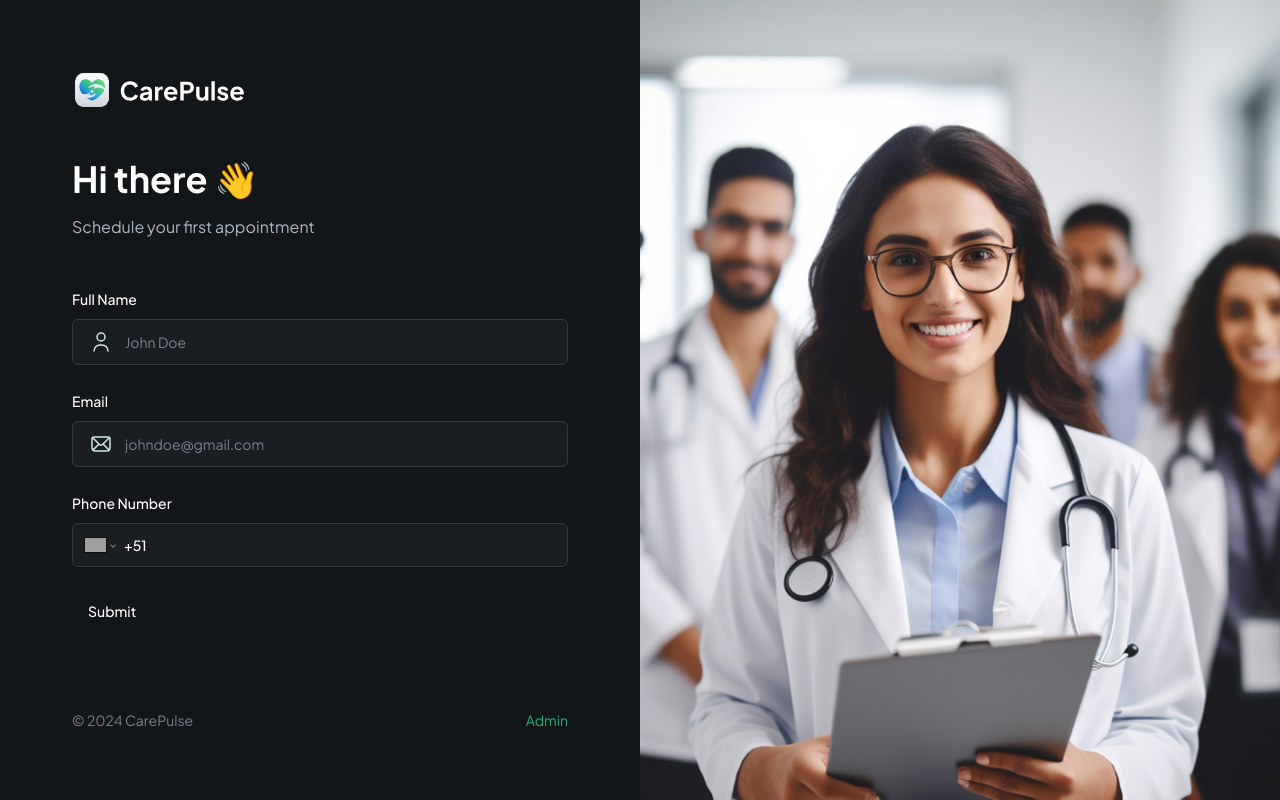
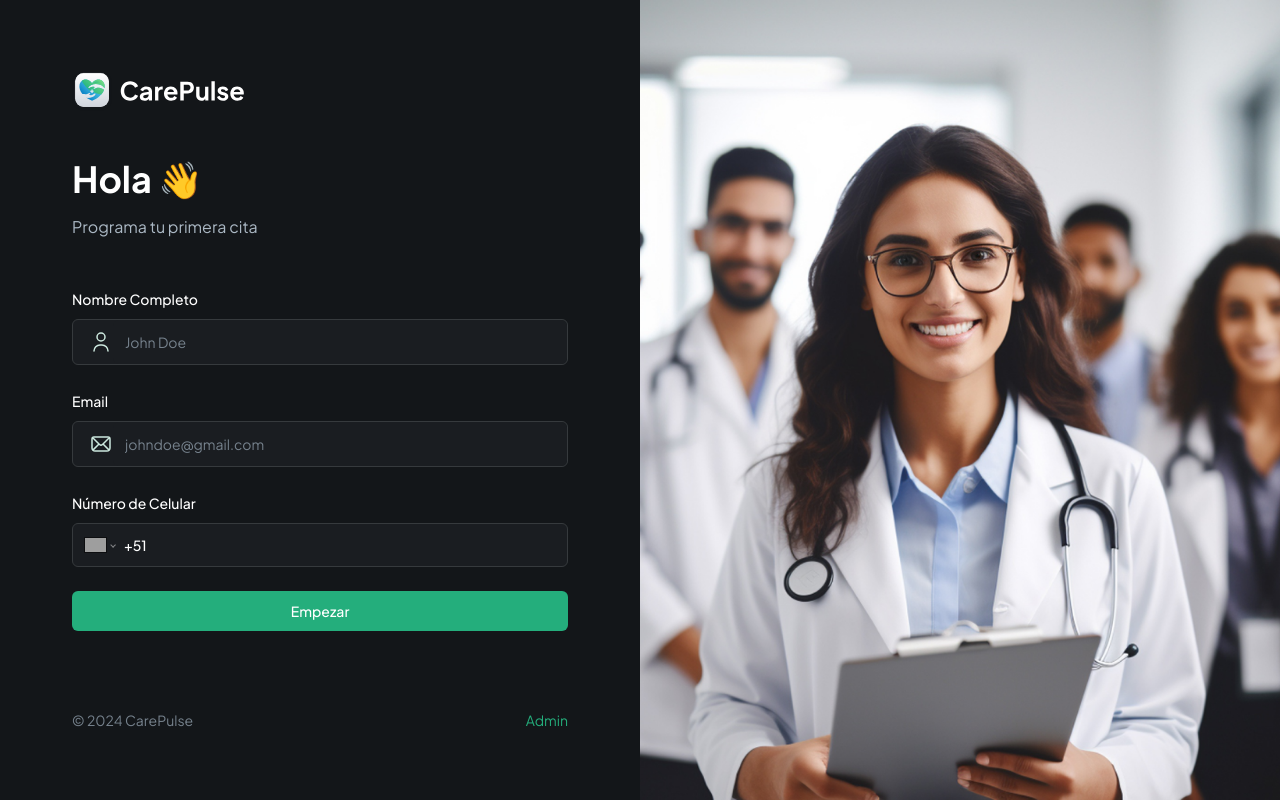
Before and after one commit to rody-huancas/patient-managment-system-nextjs, a Next.js app: page / in a window 1280 px wide. Built offline with nearby package versions, Linux system fonts and the light colour scheme; grey boxes are pictures that could not be loaded.

Commit message:
Feat: button submit and schema for validation

```diff
--- /dev/null
+++ b/components/SubmitButton.tsx
@@ -0,0 +1,35 @@
+import Image from "next/image";
+import { Button } from "./ui/button";
+
+interface ButtonProps {
+  isLoading: boolean;
+  className?: string;
+  children: React.ReactNode;
+}
+
+const SubmitButton = ({ isLoading, className, children }: ButtonProps) => {
+  return (
+    <Button
+      type="submit"
+      disabled={isLoading}
+      className={className ?? "shad-primary-btn w-full"}
+    >
+      {isLoading ? (
+        <div className="flex items-center gap-4">
+          <Image
+            src="/assets/icons/loader.svg"
+            alt="loader"
+            width={24}
+            height={24}
+            className="animate-spin"
+          />
+          Cargando...
+        </div>
+      ) : (
+        children
+      )}
+    </Button>
+  );
+};
+
+export default SubmitButton;
--- a/components/forms/PatientForm.tsx
+++ b/components/forms/PatientForm.tsx
@@ -1,13 +1,17 @@
 "use client";
+
+import { useState } from "react";
 
 import { z } from "zod";
 import { useForm } from "react-hook-form";
 import { zodResolver } from "@hookform/resolvers/zod";
 
 import { Form } from "@/components/ui/form";
-import { Button } from "@/components/ui/button";
 
+import SubmitButton from "../SubmitButton";
 import CustomFormField from "../CustomFormField";
+
+import { UserFormValidation } from "@/lib/validation";
 
 export enum FormFieldType {
   INPUT       = "input",
@@ -19,21 +23,19 @@ export enum FormFieldType {
   SKELETON    = "skeleton"
 }
 
-const formSchema = z.object({
-  username: z
-    .string()
-    .min(2, { message: "Username must be at least 2 characters." }),
-});
+export function PatientForm() {
+  const [isLoading, setIsLoading] = useState(false)
 
-export function PatientForm() {
-  const form = useForm<z.infer<typeof formSchema>>({
-    resolver: zodResolver(formSchema),
+  const form = useForm<z.infer<typeof UserFormValidation>>({
+    resolver: zodResolver(UserFormValidation),
     defaultValues: {
-      username: "",
+      name: "",
+      email: "",
+      phone: ""
     },
   });
 
-  function onSubmit(values: z.infer<typeof formSchema>) {
+  function onSubmit(values: z.infer<typeof UserFormValidation>) {
     console.log(values);
   }
 
@@ -41,15 +43,15 @@ export function PatientForm() {
     <Form {...form}>
       <form onSubmit={form.handleSubmit(onSubmit)} className="space-y-6 flex-1">
         <section className="mb-12 space-y-4">
-          <h1 className="header">Hi there 👋</h1>
-          <p className="text-dark-700">Schedule your first appointment</p>
+          <h1 className="header">Hola 👋</h1>
+          <p className="text-dark-700">Programa tu primera cita</p>
         </section>
 
         <CustomFormField
           fieldType={FormFieldType.INPUT}
           control={form.control}
           name="name"
-          label="Full Name"
+          label="Nombre Completo"
           placeholder="John Doe"
           iconSrc="/assets/icons/user.svg"
           iconAlt="user"
@@ -69,11 +71,13 @@ export function PatientForm() {
           fieldType={FormFieldType.PHONE_INPUT}
           control={form.control}
           name="phone"
-          label="Phone Number"
+          label="Número de Celular"
           placeholder="(+51) 907 135 664"
         />
 
-        <Button type="submit">Submit</Button>
+        <SubmitButton isLoading={isLoading}>
+          Empezar
+        </SubmitButton>
       </form>
     </Form>
   );
--- /dev/null
+++ b/lib/validation.ts
@@ -0,0 +1,10 @@
+import { z } from "zod";
+
+export const UserFormValidation = z.object({
+  name: z
+    .string()
+    .min(2, { message: "El nombre debe conter mínimo 2 caracteres." })
+    .max(50, { message: "El nombre debe conter máximo 50 caracteres." }),
+  email: z.string().email("Correo Electrónico incorrecto."),
+  phone: z.string().refine((phone) => /^\d{10,15}$/.test(phone), 'Número de teléfono')
+});
```
